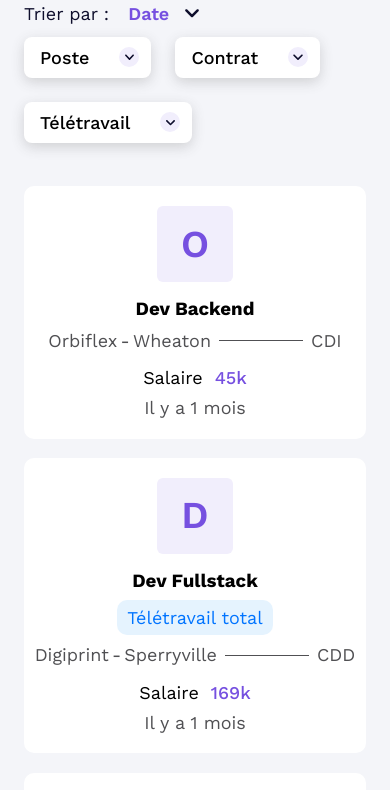
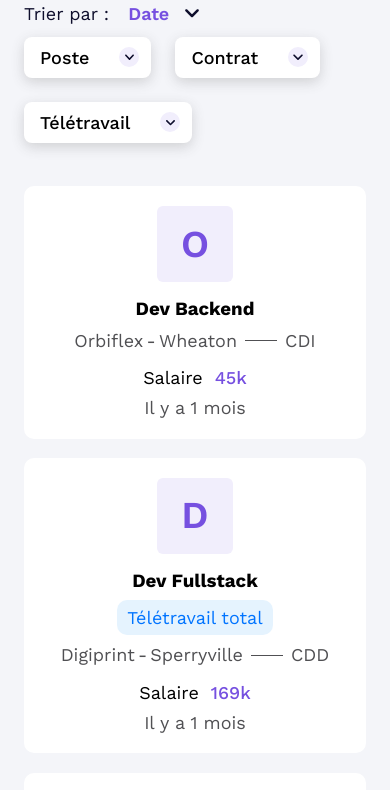
Before and after one commit to sarahlemonn/test_ubiquid, a plain HTML site: page index.html in a window 390 px wide. Shown: the part 655-1445 px from the top of the page. Drawn offline with nearby package versions, Linux system fonts and the light colour scheme.

Commit message:
fix : responsive line job container

```diff
--- a/style.css
+++ b/style.css
@@ -714,4 +714,8 @@ main {
        .filters-btn-container {
         flex-wrap: wrap;
       }
+
+       .line {
+          width: 32px;
+       }
 }
```
